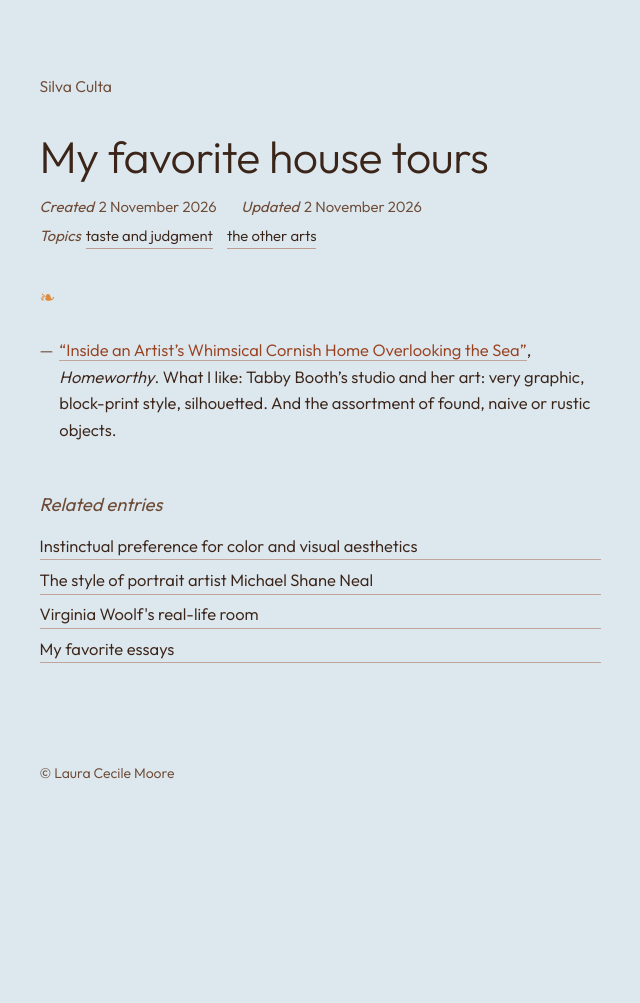
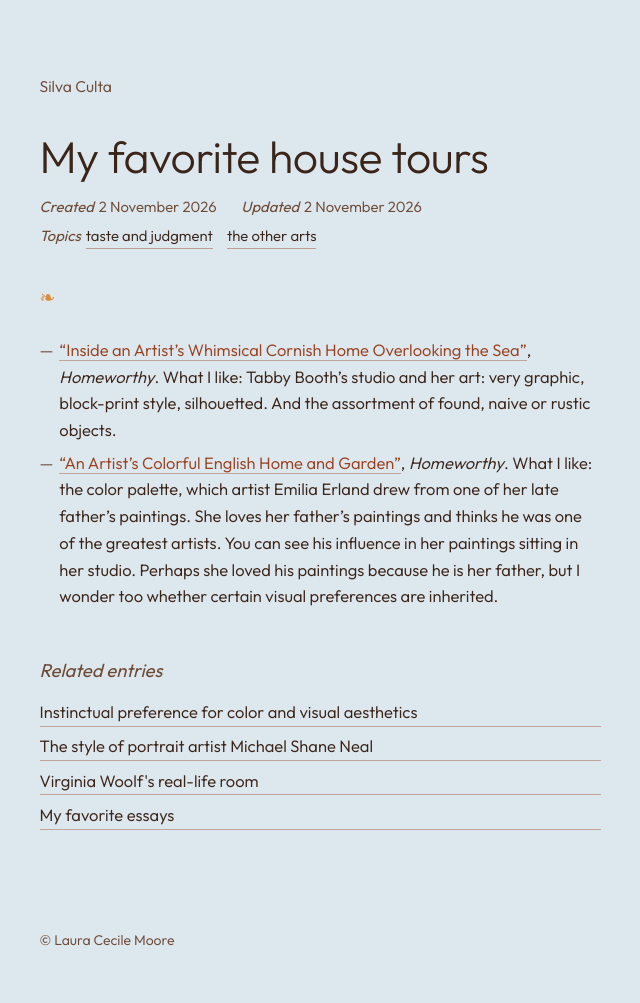
Before and after one commit to lauramoorewrites-del/treasury, a Jekyll site: the page built from _pages/my-favorite-house-tours.md, in a window 1280 px wide. Shown: the whole page, without its empty margins (320-960 px from the left). Built offline with Jekyll 4.4.1, drawn with Linux system fonts in a browser that asks for light colours; before the commit the page ends 900 px from its top, so only the background shows below that.

Commit message:
House tours: add Emilia Erland tour
Co-Authored-By: Claude Opus 5.5 (1M context) <noreply@anthropic.com>

```diff
--- a/_pages/my-favorite-house-tours.md
+++ b/_pages/my-favorite-house-tours.md
@@ -17,3 +17,4 @@ related:
 ---
 
 - [“Inside an Artist’s Whimsical Cornish Home Overlooking the Sea”](https://www.youtube.com/watch?v=ar3bsBXvwxk), *Homeworthy*. What I like: Tabby Booth’s studio and her art: very graphic, block-print style, silhouetted. And the assortment of found, naive or rustic objects.
+- [“An Artist’s Colorful English Home and Garden”](https://www.youtube.com/watch?v=Q3BwisTTpwk), *Homeworthy*. What I like: the color palette, which artist Emilia Erland drew from one of her late father’s paintings. She loves her father’s paintings and thinks he was one of the greatest artists. You can see his influence in her paintings sitting in her studio. Perhaps she loved his paintings because he is her father, but I wonder too whether certain visual preferences are inherited.
```
